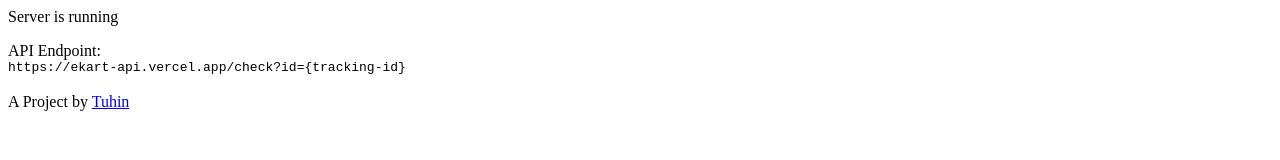
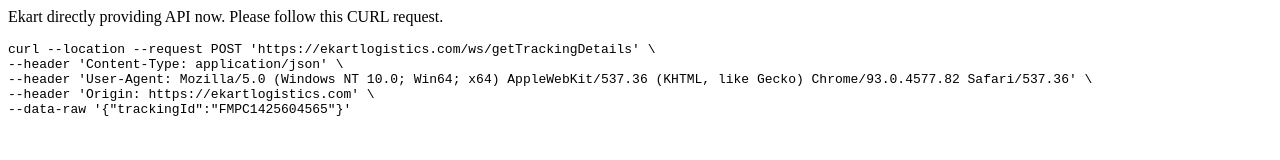
Before and after one commit to tuhinpal/Ekart-API, a website: page index.html in a window 1280 px wide. Drawn offline with Linux system fonts and the light colour scheme.

Commit message:
DEPRECATED

```diff
--- a/index.html
+++ b/index.html
@@ -1,4 +1,11 @@
-
-<title>Alive | Ekart API</title>
-<p>Server is running</p> API Endpoint:<br>
-<tt>https://ekart-api.vercel.app/check?id={tracking-id}</tt><br><br> A Project by <a href='https://thetuhin.com'>Tuhin</a>
+<p>Ekart directly providing API now. Please follow this CURL request.</p>
+<code>
+  <pre>
+curl --location --request POST 'https://ekartlogistics.com/ws/getTrackingDetails' \
+--header 'Content-Type: application/json' \
+--header 'User-Agent: Mozilla/5.0 (Windows NT 10.0; Win64; x64) AppleWebKit/537.36 (KHTML, like Gecko) Chrome/93.0.4577.82 Safari/537.36' \
+--header 'Origin: https://ekartlogistics.com' \
+--data-raw '{"trackingId":"FMPC1425604565"}'
+    </pre
+  >
+</code>
```
Also changed, not shown: README.md.
